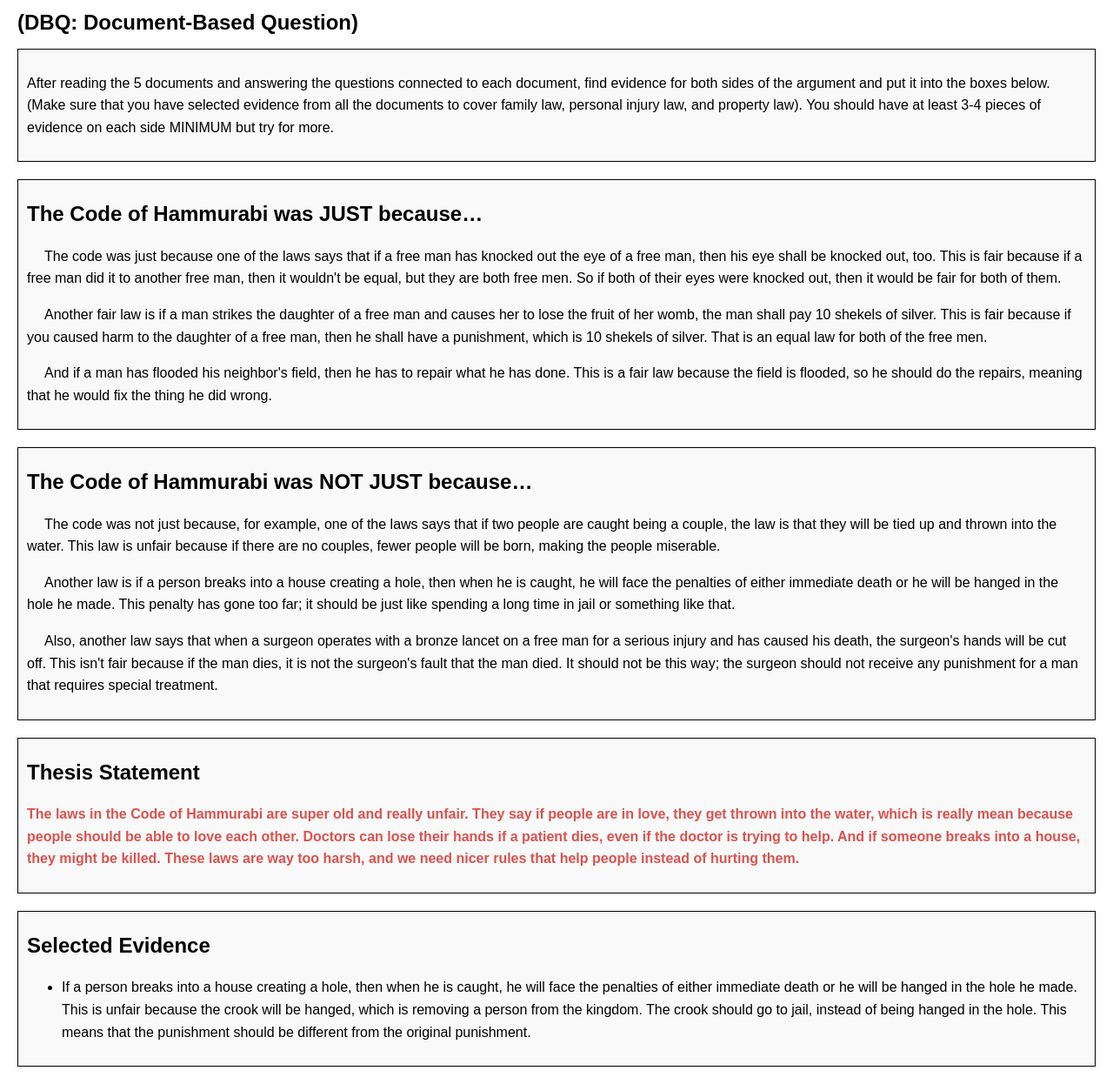
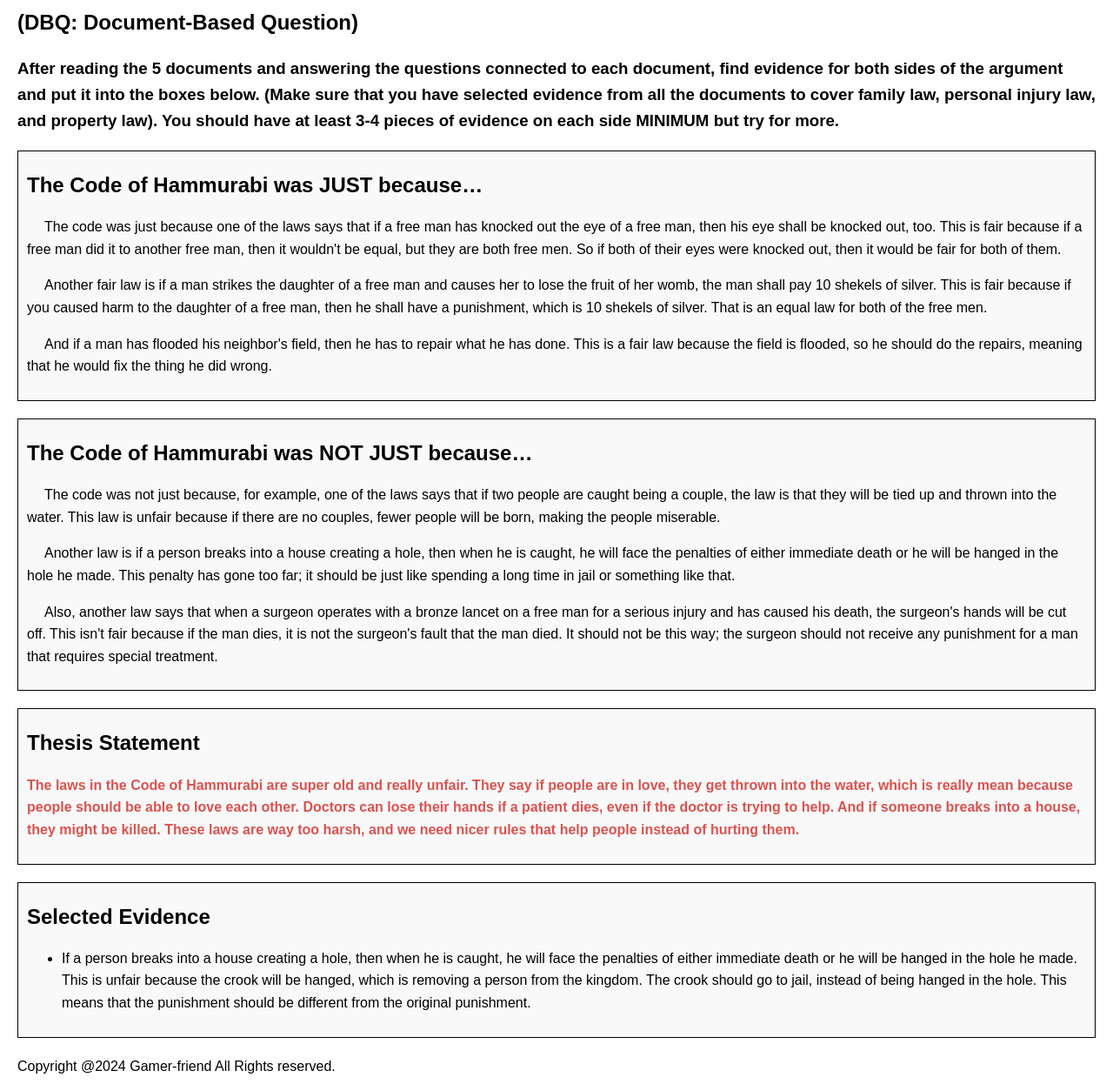
Before and after one commit to Gamer-friend/SLC-2024, a plain HTML site: page index.html in a window 1280 px wide. Shown: the part 74-1320 px from the top of the page at 87% size. Drawn offline with Linux system fonts and the light colour scheme.

Commit message:
Update index.html

````diff
--- a/index.html
+++ b/index.html
@@ -33,9 +33,7 @@
     <h1>Code of Hammurabi: Was it Just?</h1>
     <h2>(DBQ: Document-Based Question)</h2>
 
-    <div class="box">
-        <p>After reading the 5 documents and answering the questions connected to each document, find evidence for both sides of the argument and put it into the boxes below. (Make sure that you have selected evidence from all the documents to cover family law, personal injury law, and property law). You should have at least 3-4 pieces of evidence on each side MINIMUM but try for more.</p>
-    </div>
+        <h3>After reading the 5 documents and answering the questions connected to each document, find evidence for both sides of the argument and put it into the boxes below. (Make sure that you have selected evidence from all the documents to cover family law, personal injury law, and property law). You should have at least 3-4 pieces of evidence on each side MINIMUM but try for more.</h3>
 
     <div class="box">
         <h2>The Code of Hammurabi was JUST because…</h2>
@@ -62,6 +60,7 @@
             <li>If a person breaks into a house creating a hole, then when he is caught, he will face the penalties of either immediate death or he will be hanged in the hole he made. This is unfair because the crook will be hanged, which is removing a person from the kingdom. The crook should go to jail, instead of being hanged in the hole. This means that the punishment should be different from the original punishment.</li>
         </ul>
     </div>
+    <footer><p>Copyright @2024 Gamer-friend All Rights reserved.</p></footer>
 
 </body>
-</html> ```html
+</html>
````
